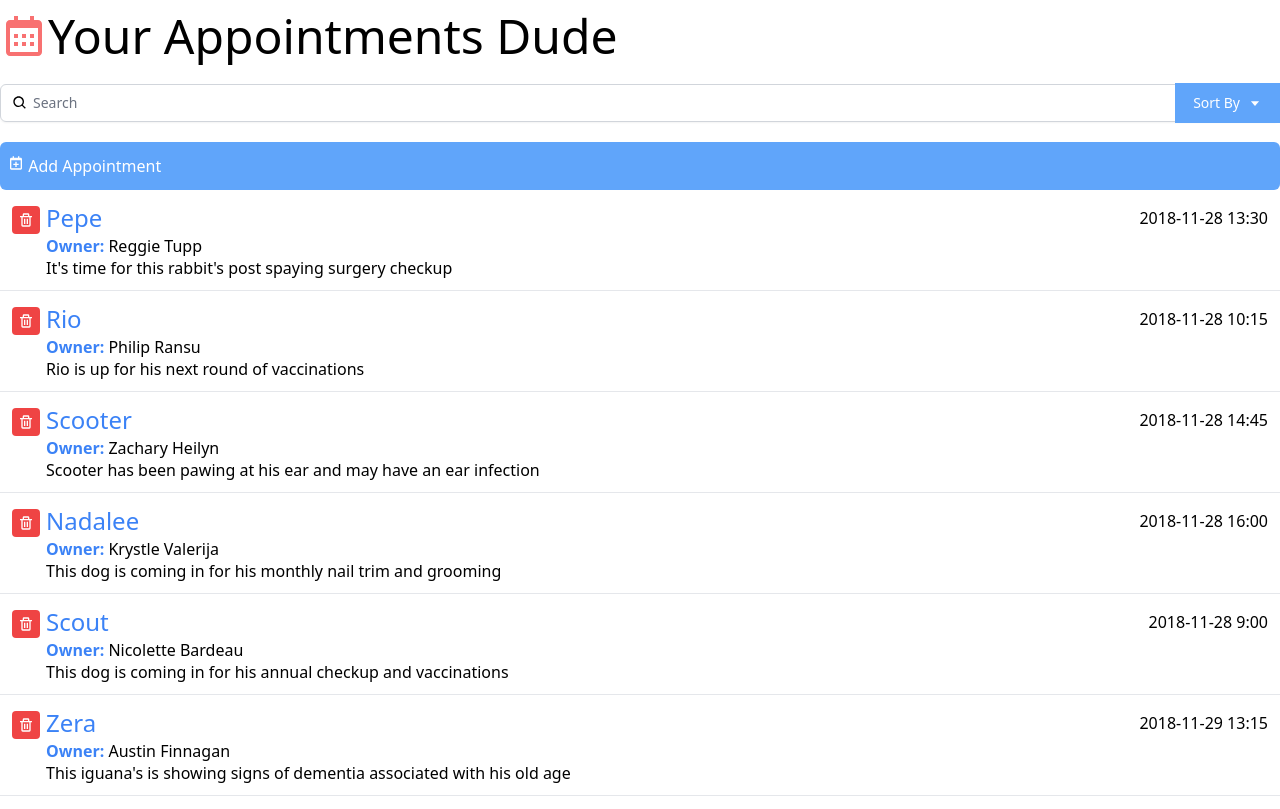
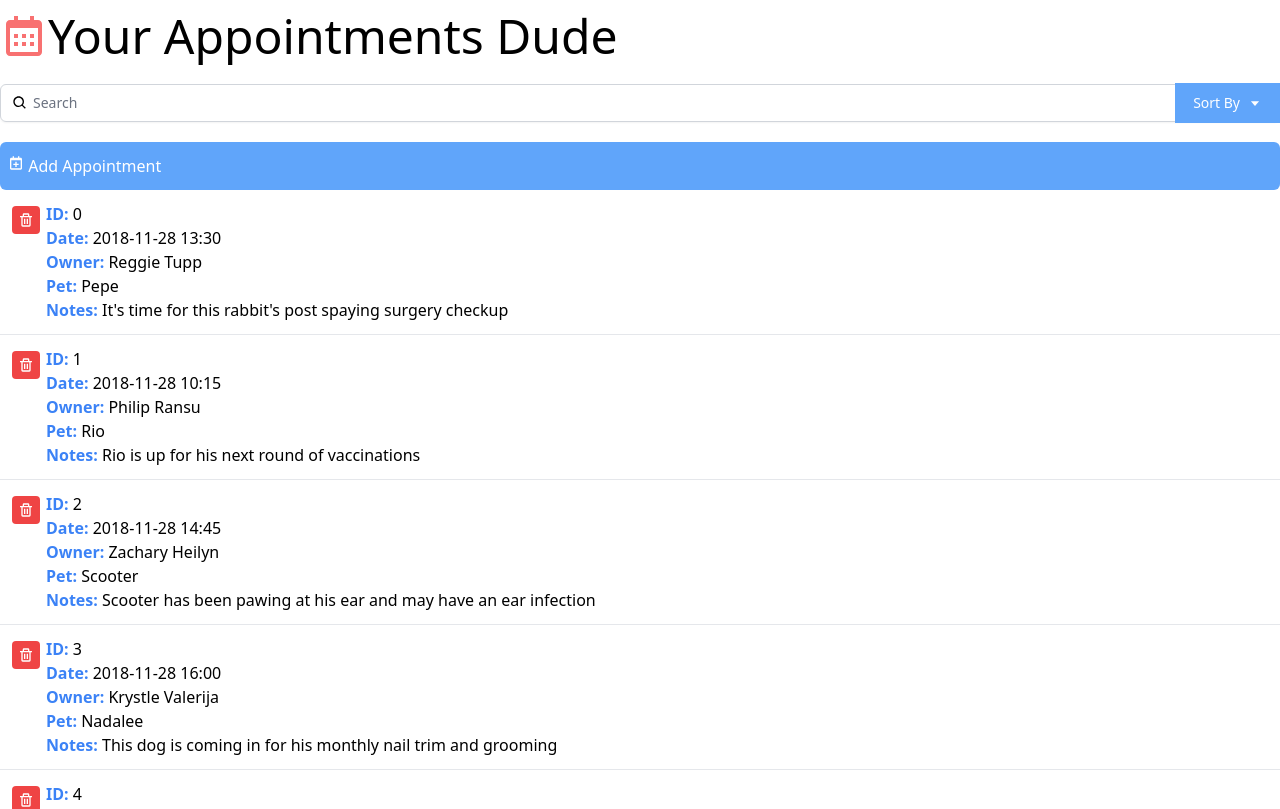
Before and after one commit to maplesyrupweb/react-interface, a React (Create React App) app: page / in a window 1280 px wide. Shown: the top 809 px of the page. Built offline with nearby package versions, Linux system fonts and the light colour scheme.

Commit message:
Add ID and labels

```diff
--- a/src/components/AppointmentInfo.js
+++ b/src/components/AppointmentInfo.js
@@ -8,12 +8,11 @@ const AppointmentInfo = ({appointment, onDeleteAppointment }) => {
         className="p-1.5 mr-1.5 mt-1 rounded text-white bg-red-500 hover:bg-yellow-700 focus:outline-none focus:ring-2 focus:ring-offset-2 focus:ring-blue-500">
         <BiTrash /></button>
         <div className="flex-grow">
-        <div className="flex items-center">
-            <span className="flex-none font-medium text-2xl text-blue-500">{appointment.petName}</span>
-            <span className="flex-grow text-right">{appointment.aptDate}</span>
-        </div>
+        <div><b className="font-bold text-blue-500">ID:</b> {appointment.id}</div>
+        <div><b className="font-bold text-blue-500">Date:</b> {appointment.aptDate}</div>
         <div><b className="font-bold text-blue-500">Owner:</b> {appointment.ownerName}</div>
-        <div className="leading-tight">{appointment.aptNotes}</div>
+        <div><b className="font-bold text-blue-500">Pet:</b> {appointment.petName}</div>
+        <div><b className="font-bold text-blue-500">Notes:</b> {appointment.aptNotes}</div>
         </div>
         </li>
 
```
